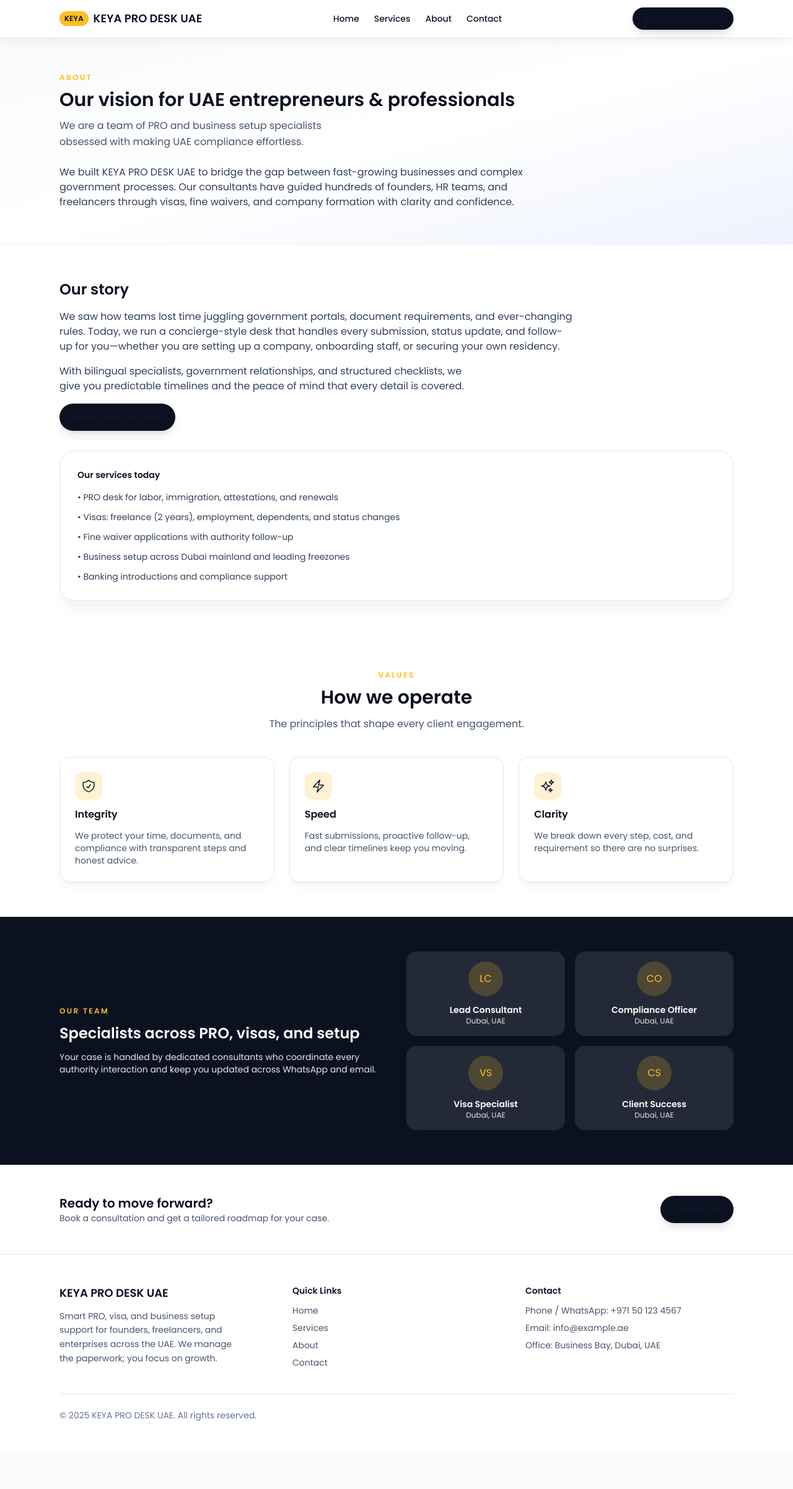
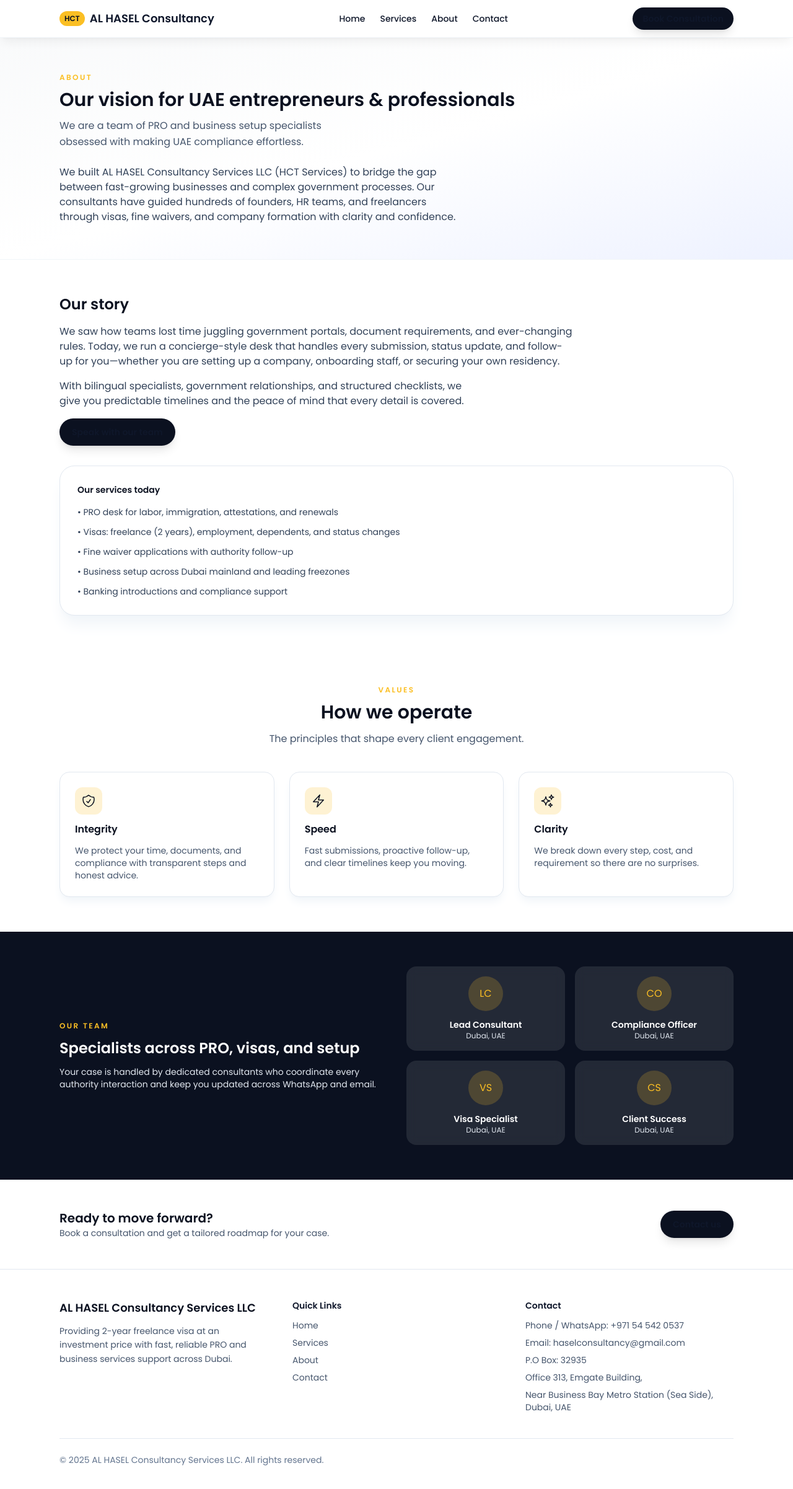
Before and after one commit to keya770/proservices, a Next.js app: page /about in a window 1280 px wide. Shown: the top 2402 px of the page at 62% size. Before the commit the page ends 2341 px from the top, so only its background shows below. Built offline with nearby package versions, Linux system fonts and the light colour scheme.

Commit message:
Align site content with HCT Services details

```diff
--- a/app/about/page.tsx
+++ b/app/about/page.tsx
@@ -4,14 +4,14 @@ import SectionTitle from "@/components/section-title";
 import { ShieldCheckIcon, BoltIcon, SparklesIcon } from "@heroicons/react/24/outline";
 
 export const metadata: Metadata = {
-  title: "About KEYA PRO DESK UAE | PRO, Visa & Business Setup Specialists",
+  title: "About HCT Services | AL HASEL Consultancy | PRO, Visa & Business Setup Specialists",
   description:
-    "Learn about KEYA PRO DESK UAE – our mission, values, and team dedicated to smart PRO services, visa processing, and business setup in Dubai.",
+    "Learn about AL HASEL Consultancy (HCT Services) – our mission, values, and team dedicated to fast, reliable PRO services, visa processing, and business setup in Dubai.",
   openGraph: {
-    title: "About KEYA PRO DESK UAE | PRO, Visa & Business Setup Specialists",
+    title: "About HCT Services | AL HASEL Consultancy | PRO, Visa & Business Setup Specialists",
     description:
       "We combine compliance expertise with concierge-style support for PRO, visa, and company formation services across the UAE.",
-    url: "https://pro-desk-uae.example.com/about",
+    url: "https://adarshdessai4-spec.github.io/pro_uae_website/about",
     type: "profile",
   },
 };
@@ -45,7 +45,7 @@ const AboutPage = () => {
             subtitle="We are a team of PRO and business setup specialists obsessed with making UAE compliance effortless."
           />
           <p className="balanced mt-6 max-w-3xl text-sm text-slate-700 sm:text-base">
-            We built KEYA PRO DESK UAE to bridge the gap between fast-growing businesses and complex government processes. Our consultants have guided hundreds of founders, HR teams, and freelancers through visas, fine waivers, and company formation with clarity and confidence.
+            We built AL HASEL Consultancy Services LLC (HCT Services) to bridge the gap between fast-growing businesses and complex government processes. Our consultants have guided hundreds of founders, HR teams, and freelancers through visas, fine waivers, and company formation with clarity and confidence.
           </p>
         </div>
       </section>
--- a/app/contact/page.tsx
+++ b/app/contact/page.tsx
@@ -3,14 +3,14 @@ import ContactForm from "@/components/contact-form";
 import SectionTitle from "@/components/section-title";
 
 export const metadata: Metadata = {
-  title: "Contact KEYA PRO DESK UAE | Book a Consultation",
+  title: "Contact HCT Services | AL HASEL Consultancy | Book a Consultation",
   description:
-    "Contact KEYA PRO DESK UAE for PRO services, visa processing, fine waiver help, and business setup in Dubai. Fast response within 24 hours.",
+    "Reach AL HASEL Consultancy (HCT Services) for PRO support, 2-year freelance visas, employment visas, and business setup in Dubai. Fast response within 24 hours.",
   openGraph: {
-    title: "Contact KEYA PRO DESK UAE | Book a Consultation",
+    title: "Contact HCT Services | AL HASEL Consultancy | Book a Consultation",
     description:
-      "Reach KEYA PRO DESK UAE for UAE PRO services, visa support, and business setup guidance. We respond within one business day.",
-    url: "https://pro-desk-uae.example.com/contact",
+      "Call +971 54 542 0537 or email haselconsultancy@gmail.com for PRO, visa, and business setup guidance in Dubai. We respond within one business day.",
+    url: "https://adarshdessai4-spec.github.io/pro_uae_website/contact",
     type: "website",
   },
 };
@@ -38,19 +38,21 @@ const ContactPage = () => {
             <div className="mt-6 space-y-3 text-sm text-slate-700">
               <div>
                 <div className="text-xs font-semibold uppercase tracking-[0.2em] text-[var(--color-gold)]">Phone</div>
-                <div className="text-[var(--color-navy)]">+971 50 123 4567</div>
+                <div className="text-[var(--color-navy)]">+971 54 542 0537</div>
               </div>
               <div>
                 <div className="text-xs font-semibold uppercase tracking-[0.2em] text-[var(--color-gold)]">WhatsApp</div>
-                <div className="text-[var(--color-navy)]">+971 50 123 4567</div>
+                <div className="text-[var(--color-navy)]">+971 54 542 0537</div>
               </div>
               <div>
                 <div className="text-xs font-semibold uppercase tracking-[0.2em] text-[var(--color-gold)]">Email</div>
-                <div className="text-[var(--color-navy)]">info@example.ae</div>
+                <div className="text-[var(--color-navy)]">haselconsultancy@gmail.com</div>
               </div>
               <div>
                 <div className="text-xs font-semibold uppercase tracking-[0.2em] text-[var(--color-gold)]">Office</div>
-                <div className="text-[var(--color-navy)]">Business Bay, Dubai, UAE</div>
+                <div className="text-[var(--color-navy)]">
+                  P.O Box: 32935, Office 313, Emgate Building, Near Business Bay Metro Station (Sea Side), Dubai, UAE
+                </div>
               </div>
             </div>
           </div>
--- a/app/layout.tsx
+++ b/app/layout.tsx
@@ -10,18 +10,18 @@ const poppins = Poppins({
   variable: "--font-poppins",
 });
 
-const siteTitle = "KEYA PRO DESK UAE | Smart PRO, Visa & Business Setup Services";
+const siteTitle = "HCT Services | AL HASEL Consultancy Services LLC";
 const siteDescription =
-  "Premium UAE PRO services, visa processing, fine waiver assistance, and business setup solutions in Dubai with fast turnaround and dedicated support.";
+  "Providing 2-year freelance visa at an investment price with fast, reliable PRO and business services support across Dubai.";
 
 export const metadata: Metadata = {
   title: siteTitle,
   description: siteDescription,
-  metadataBase: new URL("https://pro-desk-uae.example.com"),
+  metadataBase: new URL("https://adarshdessai4-spec.github.io/pro_uae_website"),
   openGraph: {
     title: siteTitle,
     description: siteDescription,
-    url: "https://pro-desk-uae.example.com",
+    url: "https://adarshdessai4-spec.github.io/pro_uae_website",
     type: "website",
   },
 };
--- a/app/page.tsx
+++ b/app/page.tsx
@@ -17,14 +17,14 @@ import {
 } from "@heroicons/react/24/outline";
 
 export const metadata: Metadata = {
-  title: "Smart PRO, Visa & Business Setup Services in the UAE | KEYA PRO DESK UAE",
+  title: "HCT Services | AL HASEL Consultancy | PRO & Visa Support in Dubai",
   description:
-    "Premium UAE PRO services, fine waiver applications, freelance and employment visas, and business setup in Dubai. Fast processing, transparent pricing, and dedicated support.",
+    "Providing 2-year freelance visa at an investment price with fast, reliable PRO services, employment visa processing, fine waiver help, and business setup across Dubai.",
   openGraph: {
-    title: "Smart PRO, Visa & Business Setup Services in the UAE | KEYA PRO DESK UAE",
+    title: "HCT Services | AL HASEL Consultancy | PRO & Visa Support in Dubai",
     description:
-      "End-to-end UAE PRO and visa services with business setup support. Transparent pricing and dedicated account managers.",
-    url: "https://pro-desk-uae.example.com/",
+      "End-to-end UAE PRO and visa services, 2-year freelance visa support, fine waiver help, and business setup guidance in Dubai.",
+    url: "https://adarshdessai4-spec.github.io/pro_uae_website",
     type: "website",
   },
 };
@@ -36,14 +36,14 @@ export default function Home() {
   return (
     <>
       <Hero
-        title="Smart PRO, Visa & Business Setup Services in the UAE"
-        subtitle="We handle every government touchpoint—visas, fines, attestations, and company setup—so you can launch and scale with confidence in Dubai and across the UAE."
+        title="AL HASEL Consultancy Services LLC"
+        subtitle="Providing 2-year freelance visa at an investment price with smooth, hassle-free PRO and business services support."
         primaryCta={{ label: "Get Free Consultation", href: "/contact" }}
         secondaryCta={{ label: "View Services", href: "/services" }}
         highlights={[
-          "Govt. process guidance",
-          "Fast turnaround",
-          "WhatsApp & Email support",
+          "Fast • Reliable • Professional • Affordable",
+          "All PRO & visa services",
+          "Business setup (Mainland & Freezone)",
         ]}
       />
 
@@ -71,8 +71,8 @@ export default function Home() {
         <div className="mx-auto max-w-6xl px-4 sm:px-6 lg:px-8">
           <SectionTitle
             eyebrow="Why choose us"
-            title="Compliance made simple"
-            subtitle="Concierge-style support with transparent steps, responsive updates, and dedicated specialists."
+            title="Fast, reliable, professional, and affordable support"
+            subtitle="Your trusted partner for document clearing, PRO services, and business setup needs across Dubai."
             align="center"
           />
           <div className="mt-10 grid gap-6 md:grid-cols-2 lg:grid-cols-4">
@@ -235,7 +235,7 @@ export default function Home() {
               Ready to start your UAE journey?
             </h3>
             <p className="balanced text-slate-200">
-              Tell us about your plans. We respond within one business day with next steps.
+              Tell us about your plans. We respond within one business day with next steps. Call/WhatsApp +971 54 542 0537 or email haselconsultancy@gmail.com.
             </p>
           </div>
           <Link
--- a/app/services/[slug]/page.tsx
+++ b/app/services/[slug]/page.tsx
@@ -13,7 +13,7 @@ export function generateMetadata({ params }: { params: { slug: string } }): Meta
   const service = getServiceBySlug(params.slug);
   if (!service) {
     return {
-      title: "Service not found | KEYA PRO DESK UAE",
+      title: "Service not found | HCT Services",
     };
   }
 
@@ -23,7 +23,7 @@ export function generateMetadata({ params }: { params: { slug: string } }): Meta
       openGraph: {
         title: service.metaTitle,
         description: service.metaDescription,
-      url: `https://pro-desk-uae.example.com/services/${service.slug}`,
+        url: `https://adarshdessai4-spec.github.io/pro_uae_website/services/${service.slug}`,
         type: "article",
       },
     };
--- a/app/services/page.tsx
+++ b/app/services/page.tsx
@@ -5,14 +5,14 @@ import { services } from "@/lib/services";
 import { ShieldCheckIcon, DocumentCheckIcon, ClockIcon, ArrowRightIcon } from "@heroicons/react/24/outline";
 
 export const metadata: Metadata = {
-  title: "UAE PRO & Visa Services Overview | KEYA PRO DESK UAE",
+  title: "UAE PRO & Visa Services Overview | HCT Services (AL HASEL Consultancy)",
   description:
-    "Explore UAE PRO services, fine waiver applications, freelance and employment visas, and business setup support across Dubai mainland and freezones.",
+    "Explore PRO services, 2-year freelance visas, employment visas, fine waiver assistance, and business setup support across Dubai mainland and freezones.",
   openGraph: {
-    title: "UAE PRO & Visa Services Overview | KEYA PRO DESK UAE",
+    title: "UAE PRO & Visa Services Overview | HCT Services (AL HASEL Consultancy)",
     description:
       "Full catalogue of UAE PRO services, visa processing, fine waiver help, and business setup guidance with transparent pricing and fast turnaround.",
-    url: "https://pro-desk-uae.example.com/services",
+    url: "https://adarshdessai4-spec.github.io/pro_uae_website/services",
     type: "website",
   },
 };
@@ -27,7 +27,7 @@ const ServicesPage = () => {
               <SectionTitle
                 eyebrow="Services"
                 title="UAE PRO & Visa services built for speed"
-                subtitle="From corporate PRO support to visa processing and business setup, we manage the paperwork so you can focus on growth."
+                subtitle="Providing 2-year freelance visa at investment pricing plus full PRO, visa, and business setup support."
               />
               <div className="flex flex-wrap gap-3 text-sm text-slate-600">
                 <span className="flex items-center gap-2 rounded-full bg-white px-3 py-2 shadow-sm ring-1 ring-slate-200">
--- a/components/footer.tsx
+++ b/components/footer.tsx
@@ -14,10 +14,9 @@ const Footer = () => {
       <div className="mx-auto max-w-6xl px-4 py-12 sm:px-6 lg:px-8">
         <div className="grid gap-8 md:grid-cols-3 md:gap-10">
           <div>
-            <div className="text-lg font-semibold text-[var(--color-navy)]">KEYA PRO DESK UAE</div>
+            <div className="text-lg font-semibold text-[var(--color-navy)]">AL HASEL Consultancy Services LLC</div>
             <p className="balanced mt-3 max-w-md text-sm leading-relaxed text-slate-600">
-              Smart PRO, visa, and business setup support for founders, freelancers, and enterprises
-              across the UAE. We manage the paperwork; you focus on growth.
+              Providing 2-year freelance visa at an investment price with fast, reliable PRO and business services support across Dubai.
             </p>
           </div>
 
@@ -35,15 +34,17 @@ const Footer = () => {
           <div>
             <div className="text-sm font-semibold text-slate-900">Contact</div>
             <div className="mt-3 flex flex-col gap-2 text-sm text-slate-600">
-              <span>Phone / WhatsApp: +971 50 123 4567</span>
-              <span>Email: info@example.ae</span>
-              <span>Office: Business Bay, Dubai, UAE</span>
+              <span>Phone / WhatsApp: +971 54 542 0537</span>
+              <span>Email: haselconsultancy@gmail.com</span>
+              <span>P.O Box: 32935</span>
+              <span>Office 313, Emgate Building,</span>
+              <span>Near Business Bay Metro Station (Sea Side), Dubai, UAE</span>
             </div>
           </div>
         </div>
 
         <div className="mt-10 border-t border-slate-200 pt-6 text-sm text-slate-500">
-          © {year} KEYA PRO DESK UAE. All rights reserved.
+          © {year} AL HASEL Consultancy Services LLC. All rights reserved.
         </div>
       </div>
     </footer>
--- a/components/navbar.tsx
+++ b/components/navbar.tsx
@@ -27,11 +27,9 @@ const Navbar = () => {
         <div className="flex items-center justify-between gap-4 py-3 sm:py-4">
           <Link href="/" className="flex items-center gap-2">
             <div className="rounded-xl bg-[var(--color-gold)] px-2 py-1 text-xs font-semibold text-[var(--color-navy)]">
-              KEYA
+              HCT
             </div>
-            <div className="text-lg font-semibold text-slate-900">
-              KEYA PRO DESK UAE
-            </div>
+            <div className="text-lg font-semibold text-slate-900">AL HASEL Consultancy</div>
           </Link>
 
           <nav className="hidden items-center gap-6 md:flex">
```
Also changed, not shown: lib/content.ts (+8 -8 lines). Lines whose indentation alone changed are shown as unchanged.
